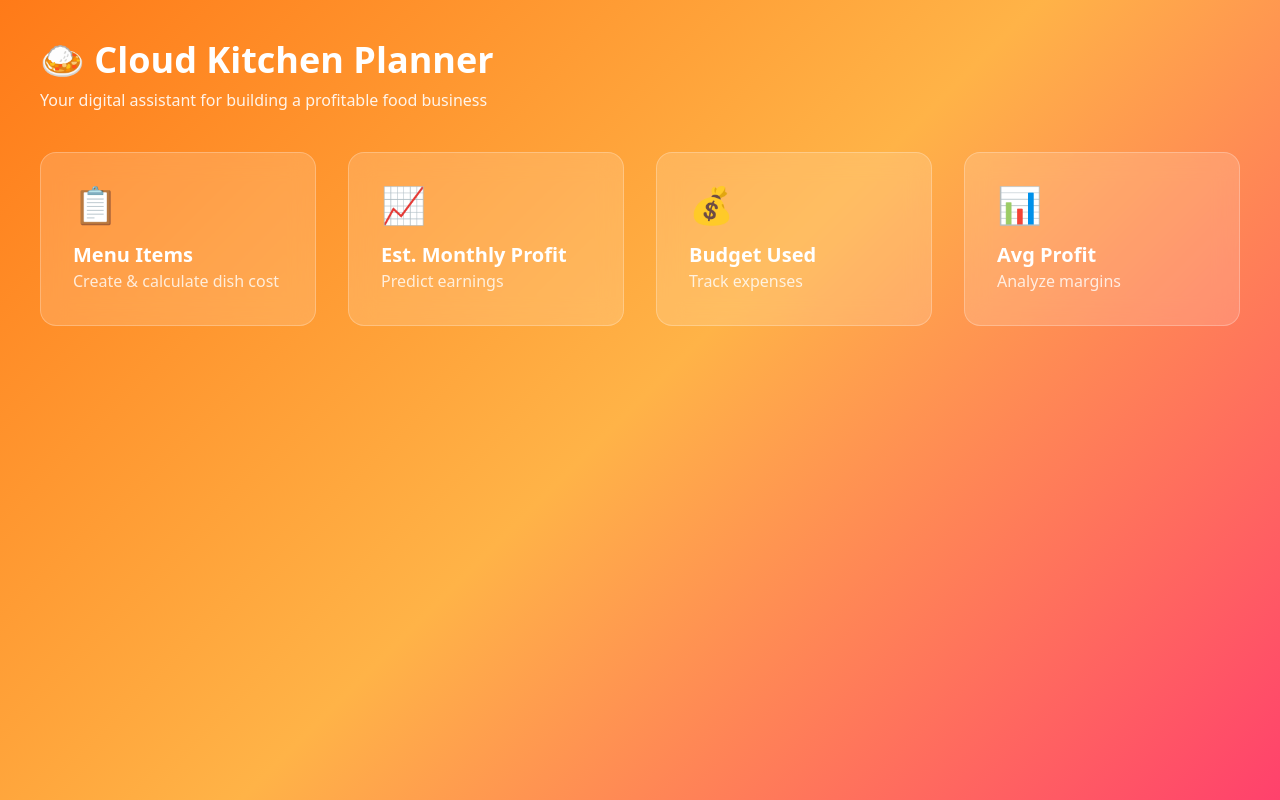
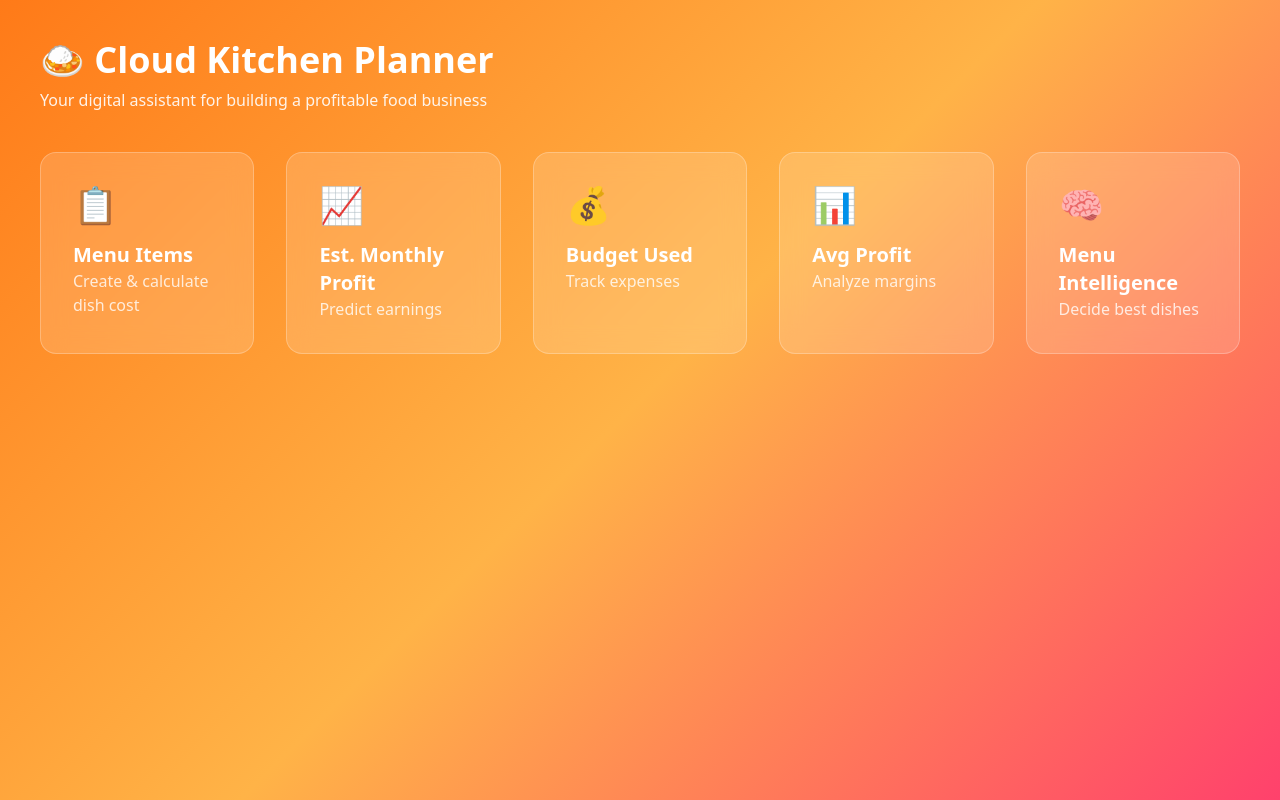
Before and after one commit to shoppluse/cksandeep, a plain HTML site: page index.html in a window 1280 px wide. Drawn offline with nearby package versions, Linux system fonts and the light colour scheme.

Commit message:
Update index.html

```diff
--- a/index.html
+++ b/index.html
@@ -42,7 +42,7 @@ to{opacity:1;transform:translateY(0);}
 <h1 class="text-4xl font-bold mb-2">🍛 Cloud Kitchen Planner</h1>
 <p class="mb-10 opacity-90">Your digital assistant for building a profitable food business</p>
 
-<div class="grid md:grid-cols-4 gap-8">
+<div class="grid md:grid-cols-5 gap-8">
 
 <a href="menu.html" class="card p-8 rounded-2xl block">
 <div class="text-4xl mb-4">📋</div>
@@ -68,13 +68,20 @@ to{opacity:1;transform:translateY(0);}
 <p class="opacity-80">Analyze margins</p>
 </a>
 
+<!-- NEW ANALYTICS CARD -->
+<a href="analytics.html" class="card p-8 rounded-2xl block">
+<div class="text-4xl mb-4">🧠</div>
+<h2 class="text-xl font-semibold">Menu Intelligence</h2>
+<p class="opacity-80">Decide best dishes</p>
+</a>
+
 </div>
 
 </div>
 
 <script>
-// preload pages so next page opens instantly
-const pages=["menu.html","profit.html","budget.html"];
+// preload pages so next page opens faster
+const pages=["menu.html","profit.html","budget.html","analytics.html"];
 pages.forEach(p=>{
 const link=document.createElement("link");
 link.rel="prefetch";
```
